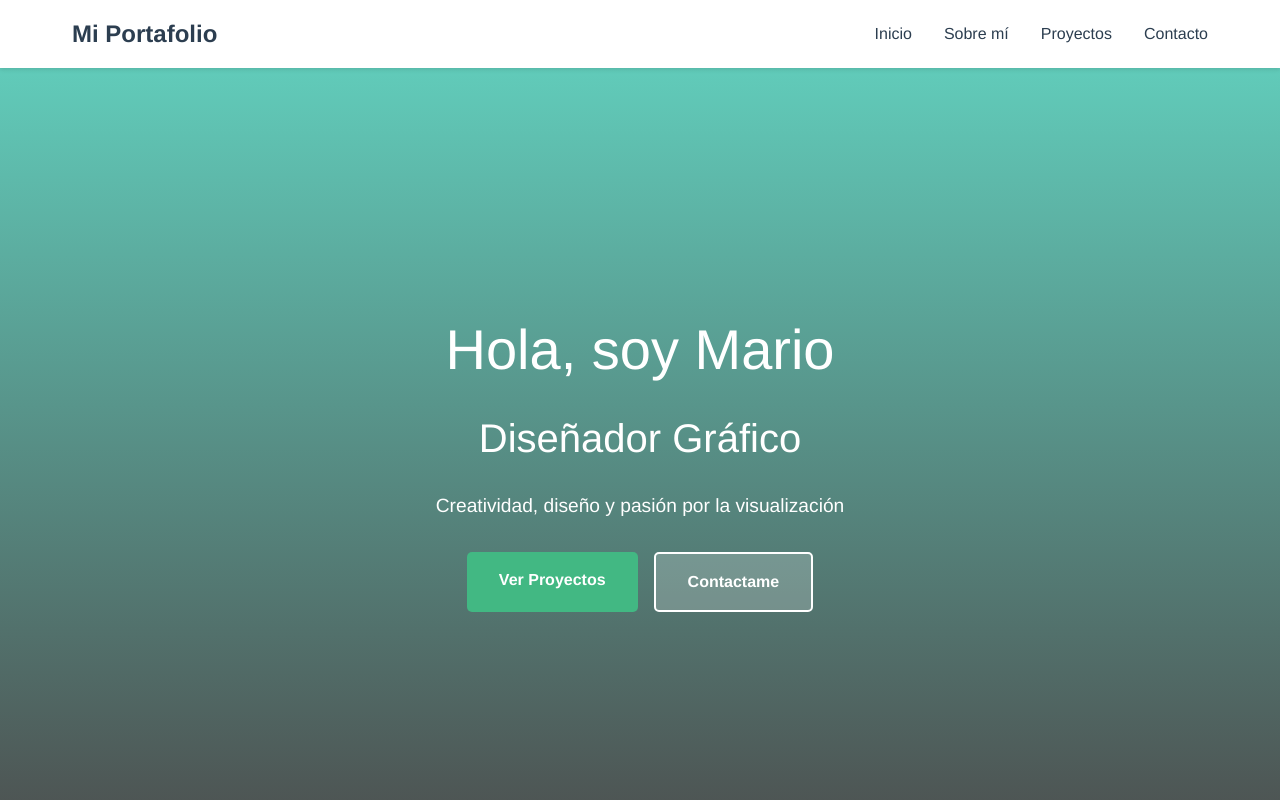
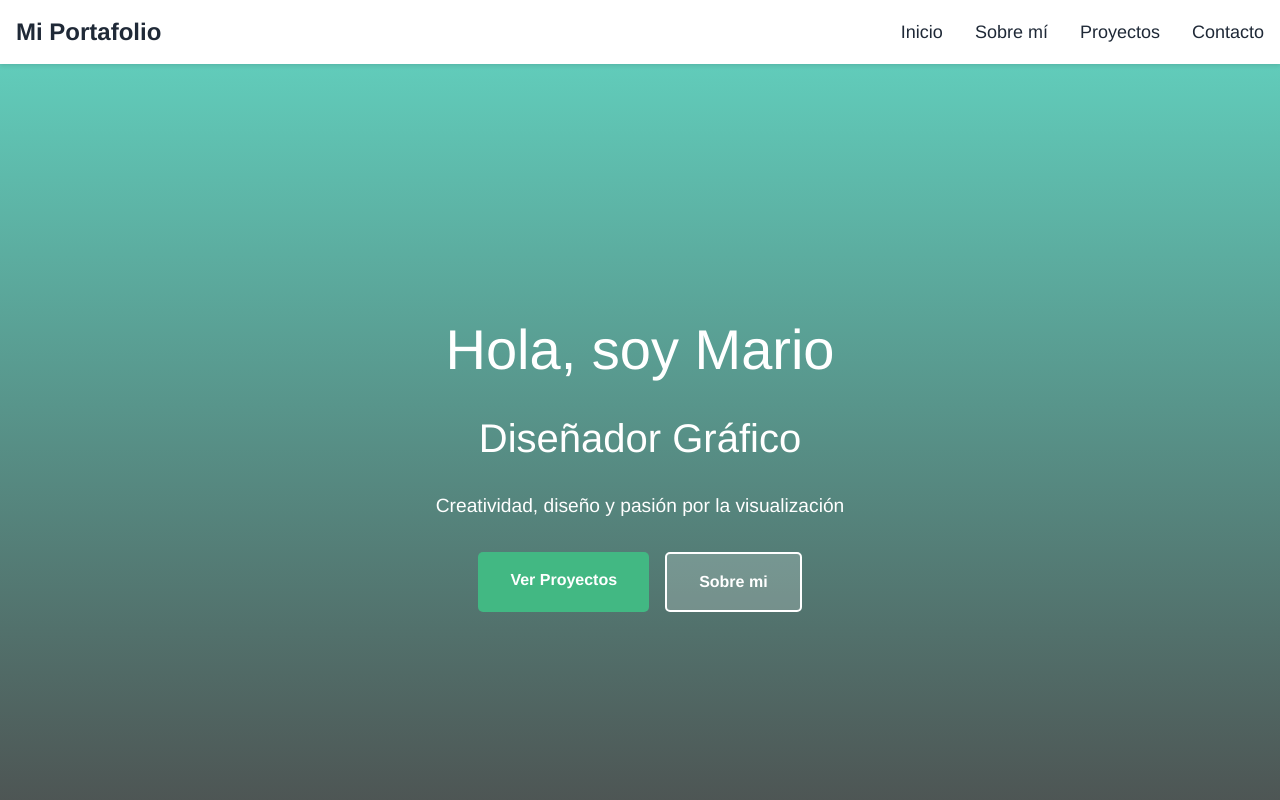
Before and after one commit to hernandez4-dev/myportfolioVue, a Vue app: page / in a window 1280 px wide. Shown: the top 800 px of the page. Built offline with nearby package versions, Linux system fonts and the light colour scheme.

Commit message:
add hamburguesa

```diff
--- a/src/components/AboutMe.vue
+++ b/src/components/AboutMe.vue
@@ -6,8 +6,10 @@
 
         <div class="about-me-content">
           <img src="/img/aboutme.jpg" alt="About Me" class="rounded-full mx-auto h-40 w-40">
-            <h2>Sobre mí</h2>
-            <p>Soy un diseñador gráfico con una pasión por la creatividad y el diseño. Me gusta crear diseños que sean únicos y que transmitan una idea o mensaje.</p>
+            <h2>Web Developer Jr</h2>
+            <p>Aprendiendo cada dia, diferentes tecnologias para crear soluciones a problemas reales.</p>
+            <h2>Ilustrador Gráfico</h2>
+            <p>Ilustrador por pasión y diversión, me gusta crear diseños que sean únicos y que transmitan una idea o mensaje.</p>
         </div>
     </section>
 </template>
--- a/src/components/Header.vue
+++ b/src/components/Header.vue
@@ -1,12 +1,27 @@
 <template>
   <header class="header">
-    <nav class="nav">
-      <router-link to="/" class="logo">Mi Portafolio</router-link>
-      <div class="nav-links">
-        <router-link to="/" class="nav-link">Inicio</router-link>
-        <router-link to="/about-me" class="nav-link">Sobre mí</router-link>
-        <router-link to="/proyectos" class="nav-link">Proyectos</router-link>
-        <router-link to="/contacto" class="nav-link">Contacto</router-link>
+    <nav class="nav w-full max-w-7xl mx-auto px-4 py-4 flex justify-between items-center">
+      <router-link to="/" class="logo text-2xl font-bold text-gray-800">Mi Portafolio</router-link>
+      <button
+        class="hamburger flex flex-col justify-center w-8 h-8 bg-transparent border-none cursor-pointer z-50 md:hidden"
+        @click="toggleMenu"
+        aria-label="Abrir menú"
+      >
+        <span :class="['block h-1 w-8 bg-gray-800 rounded transition-all duration-300', menuOpen ? 'transform translate-y-2 rotate-45' : '']"></span>
+        <span :class="['block h-1 w-8 bg-gray-800 rounded transition-all duration-300 my-1', menuOpen ? 'opacity-0' : '']"></span>
+        <span :class="['block h-1 w-8 bg-gray-800 rounded transition-all duration-300', menuOpen ? 'transform -translate-y-2 -rotate-45' : '']"></span>
+      </button>
+      <div
+        :class="[
+          'nav-links md:flex gap-8 md:static absolute top-16 left-0 w-full bg-white flex-col md:flex-row items-center transition-all duration-300',
+          menuOpen ? 'flex' : 'hidden',
+          'md:bg-transparent md:w-auto md:top-auto md:left-auto md:gap-8'
+        ]"
+      >
+        <router-link to="/" class="nav-link py-4 md:py-0 text-lg text-gray-800 hover:text-blue-500 w-full text-center md:w-auto" @click="closeMenu">Inicio</router-link>
+        <router-link to="/about-me" class="nav-link py-4 md:py-0 text-lg text-gray-800 hover:text-blue-500 w-full text-center md:w-auto" @click="closeMenu">Sobre mí</router-link>
+        <router-link to="/proyectos" class="nav-link py-4 md:py-0 text-lg text-gray-800 hover:text-blue-500 w-full text-center md:w-auto" @click="closeMenu">Proyectos</router-link>
+        <router-link to="/contacto" class="nav-link py-4 md:py-0 text-lg text-gray-800 hover:text-blue-500 w-full text-center md:w-auto" @click="closeMenu">Contacto</router-link>
       </div>
     </nav>
   </header>
@@ -14,7 +29,20 @@
 
 <script>
 export default {
-  name: 'HeaderComponent'
+  name: 'HeaderComponent',
+  data() {
+    return {
+      menuOpen: false
+    }
+  },
+  methods: {
+    toggleMenu() {
+      this.menuOpen = !this.menuOpen;
+    },
+    closeMenu() {
+      this.menuOpen = false;
+    }
+  }
 }
 </script>
 
@@ -27,42 +55,7 @@ export default {
   top: 0;
   z-index: 1000;
 }
-
-.nav {
-  max-width: 1200px;
-  margin: 0 auto;
-  padding: 1rem 2rem;
-  display: flex;
-  justify-content: space-between;
-  align-items: center;
-}
-
 .logo {
-  font-size: 1.5rem;
-  font-weight: bold;
-  color: #2c3e50;
   text-decoration: none;
 }
-
-.nav-links {
-  display: flex;
-  gap: 2rem;
-}
-
-.nav-link {
-  color: #2c3e50;
-  text-decoration: none;
-  font-weight: 500;
-  transition: color 0.3s ease;
-}
-
-.nav-link:hover {
-  color: #3498db;
-}
-
-@media (max-width: 768px) {
-  .nav-links {
-    display: none;
-  }
-}
 </style>
--- a/src/components/HeroSection.vue
+++ b/src/components/HeroSection.vue
@@ -7,7 +7,7 @@
       <div class="hero-buttons">
         <!-- <router-link to="/about-me" class="btn primary">Sobre mí</router-link> -->
         <router-link to="/proyectos" class="btn primary">Ver Proyectos</router-link>
-        <router-link to="/contacto" class="btn secondary">Contactame</router-link>
+        <router-link to="/about-me" class="btn secondary">Sobre mi</router-link>
       </div>
     </div>
   </section>
```
